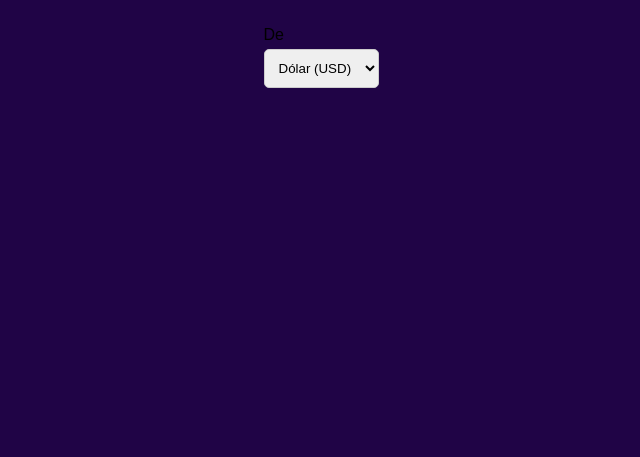
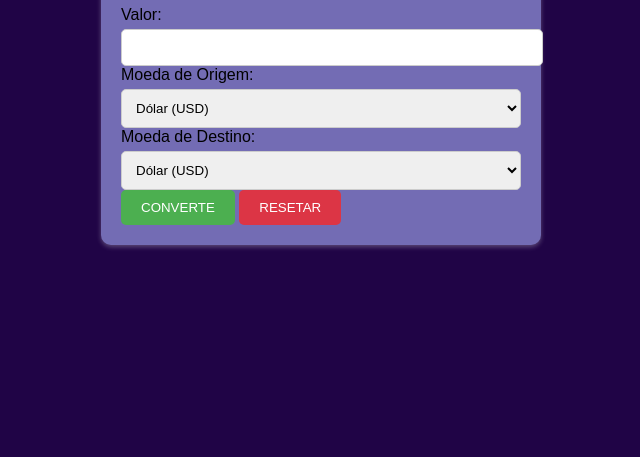
Before and after one commit to karenovaski/conversor_moedas, a plain HTML site: page index.html in a window 1280 px wide. Shown: the part 343-800 px from the top of the page, without its empty margins (319-959 px from the left). Drawn offline with Linux system fonts and the light colour scheme.

Commit message:
altera html

```diff
--- a/index.html
+++ b/index.html
@@ -1,21 +1,71 @@
 <!DOCTYPE html>
-<html>
+<html lang="pt-BR">
 <head>
-    <meta charset='utf-8'>
-    <meta http-equiv='X-UA-Compatible' content='IE=edge'>
-    <title>Conversor De Moedas</title>
-    <meta name='viewport' content='width=device-width, initial-scale=1'>
-    <link rel='stylesheet' type='text/css' media='screen' href='style.css'>
-    <script src='script.js'></script>
+<!-- Definindo o conjunto de caracteres para UTF-8, para suportar acentuação e caracteres especiais -->
+<meta charset="UTF-8">
+<!-- Definindo a viewport para garantir que o layout seja exibido corretamente em dispositivos móveis -->
+<meta name="viewport" content="width=device-width, initial-scale=1.0">
+<!-- Título da página que será exibido na aba do navegador -->
+<title>Conversão de Moedas</title>
+<!-- Link para o arquivo de estilo CSS externo -->
+<link rel="stylesheet" href="style.css">
 </head>
 <body>
+<!-- Div principal que contém todo o conteúdo da página -->
+<div class="container">
+<!-- Título principal da página -->
+<h1>CONVERSOR DE MOEDAS </h1>
+
+        <!-- Formulário para a conversão de moedas -->
+<form id="currency-form">
+<!-- Grupo de entrada para o valor que o usuário deseja converter -->
 <div class="input-group">
-        <label for="daMoeda">De</label>
-        <select id="daMoeda" required>
+<label for="amount">Valor:</label>
+<!-- Campo de entrada numérica para o valor -->
+<input type="number" id="amount" required>
+</div>
+
+            <!-- Grupo de entrada para a moeda de origem (moeda que será convertida) -->
+<div class="input-group">
+<label for="from-currency">Moeda de Origem:</label>
+<!-- Menu dropdown com opções de diferentes moedas -->
+<select id="from-currency">
 <option value="USD">Dólar (USD)</option>
 <option value="EUR">Euro (EUR)</option>
 <option value="BRL">Real (BRL)</option>
+<option value="GBP">Libra Esterlina (GBP)</option>
+<option value="JPY">Iene (JPY)</option>
+<option value="CAD">Dólar Canadense (CAD)</option>
+<option value="AUD">Dólar Australiano (AUD)</option>
 </select>
 </div>
+
+            <!-- Grupo de entrada para a moeda de destino (moeda para a qual será feita a conversão) -->
+<div class="input-group">
+<label for="to-currency">Moeda de Destino:</label>
+<!-- Menu dropdown com opções de diferentes moedas -->
+<select id="to-currency">
+<option value="USD">Dólar (USD)</option>
+<option value="EUR">Euro (EUR)</option>
+<option value="BRL">Real (BRL)</option>
+<option value="GBP">Libra Esterlina (GBP)</option>
+<option value="JPY">Iene (JPY)</option>
+<option value="CAD">Dólar Canadense (CAD)</option>
+<option value="AUD">Dólar Australiano (AUD)</option>
+</select>
+</div>
+
+            <!-- Botão para enviar o formulário e realizar a conversão -->
+<button type="submit">CONVERTE</button>
+<!-- Botão para resetar os campos do formulário -->
+<button type="button" id="reset">RESETAR</button>
+</form>
+
+        <!-- Div que exibirá o resultado da conversão -->
+<div id="result" class="result"></div>
+</div>
+
+    <!-- Link para o arquivo de script JavaScript externo -->
+<script src="script.js"></script>
 </body>
 </html>
```
Lines whose indentation alone changed are shown as unchanged.
